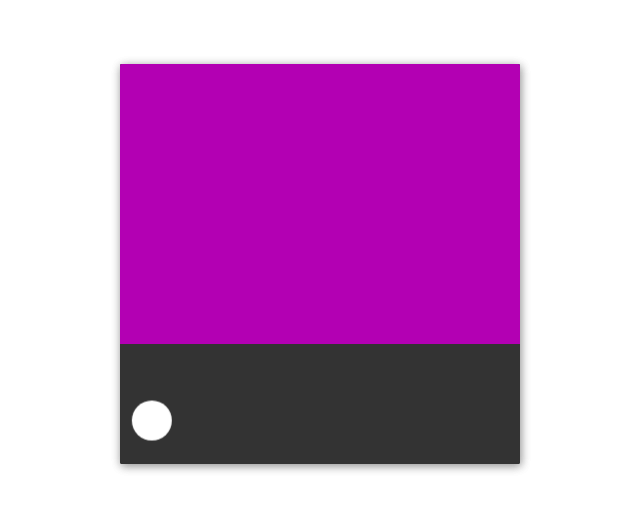
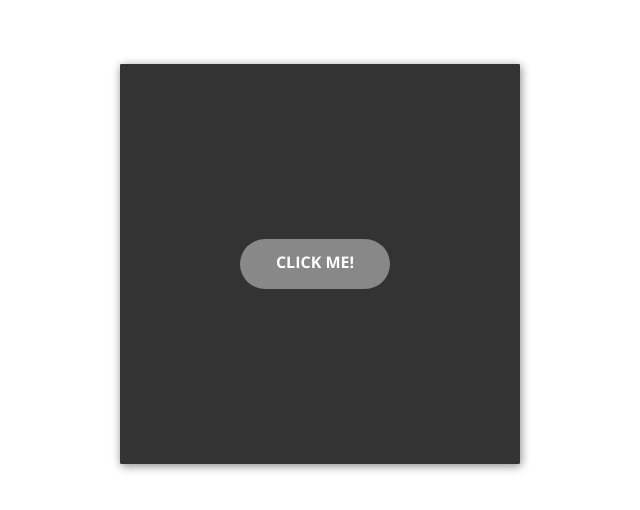
Before and after one commit to yahsuanlinus/responsive-web-site-projects, a website: page Desktop/100CSS/index.html in a window 1280 px wide. Shown: the part 136-646 px from the top of the page, without its empty margins (320-960 px from the left). Drawn offline with nearby package versions, Linux system fonts and the light colour scheme.

Commit message:
add button

```diff
--- a/Desktop/100CSS/index.html
+++ b/Desktop/100CSS/index.html
@@ -29,20 +29,13 @@
     </div>
     <!-- second -->
     <div class="frame">
-      <div class="boxes">
-        <div class="card">
-          <div class="card-body">
-            <div class="ballMove">
-              <div class="ballUp">
-                <div class="ballDown">
-                  <div class="ball"></div>
-                </div>
-              </div>
-            </div>
-          </div>
-          <div class="card-footer"></div>
-        </div>
-      </div>
+      <input type="checkbox" id="cb" class="cb" />
+      <label for="cb" class="button">
+        <span class="front">Click me!</span>
+        <span class="back">Hi there</span>
+      </label>
     </div>
+
+    <!-- second -->
   </body>
 </html>
--- /dev/null
+++ b/Desktop/100CSS/scss/button.scss
@@ -0,0 +1,47 @@
+.cb {
+  display: none;
+}
+
+.button {
+  position: absolute;
+  display: block;
+  width: 150px;
+  height: 50px;
+  top: 175px;
+  left: 120px;
+  border-radius: 25px;
+  text-align: center;
+  line-height: 46px;
+  text-transform: uppercase;
+  font-weight: 600;
+  transform-style: preserve-3d;
+  transition: all 0.5s ease-in-out;
+  cursor: pointer;
+
+  .front {
+    box-sizing: border-box;
+    position: absolute;
+    z-index: 2;
+    top: 0;
+    left: 0;
+    right: 0;
+    bottom: 0;
+    color: #fff;
+    background-color: #888888;
+    border-radius: 30px;
+    backface-visibility: hidden;
+    transform: rotateX(0);
+  }
+
+  .back {
+    @extend .front;
+    z-index: 1;
+    background-color: rgba(231, 105, 105, 0.7);
+    border: none;
+    transform: rotateX(180deg);
+  }
+}
+
+.cb:checked ~ .button {
+  transform: rotateX(180deg);
+}
--- a/Desktop/100CSS/scss/main.scss
+++ b/Desktop/100CSS/scss/main.scss
@@ -1,3 +1,5 @@
+@import "button";
+
 $speed: 3s;
 $ease-out: cubic-bezier(0, 0, 0.38, 1);
 $ease-in: cubic-bezier(0.38, 0, 1, 1);
```
Also changed, not shown: Desktop/100CSS/css/main.css.
